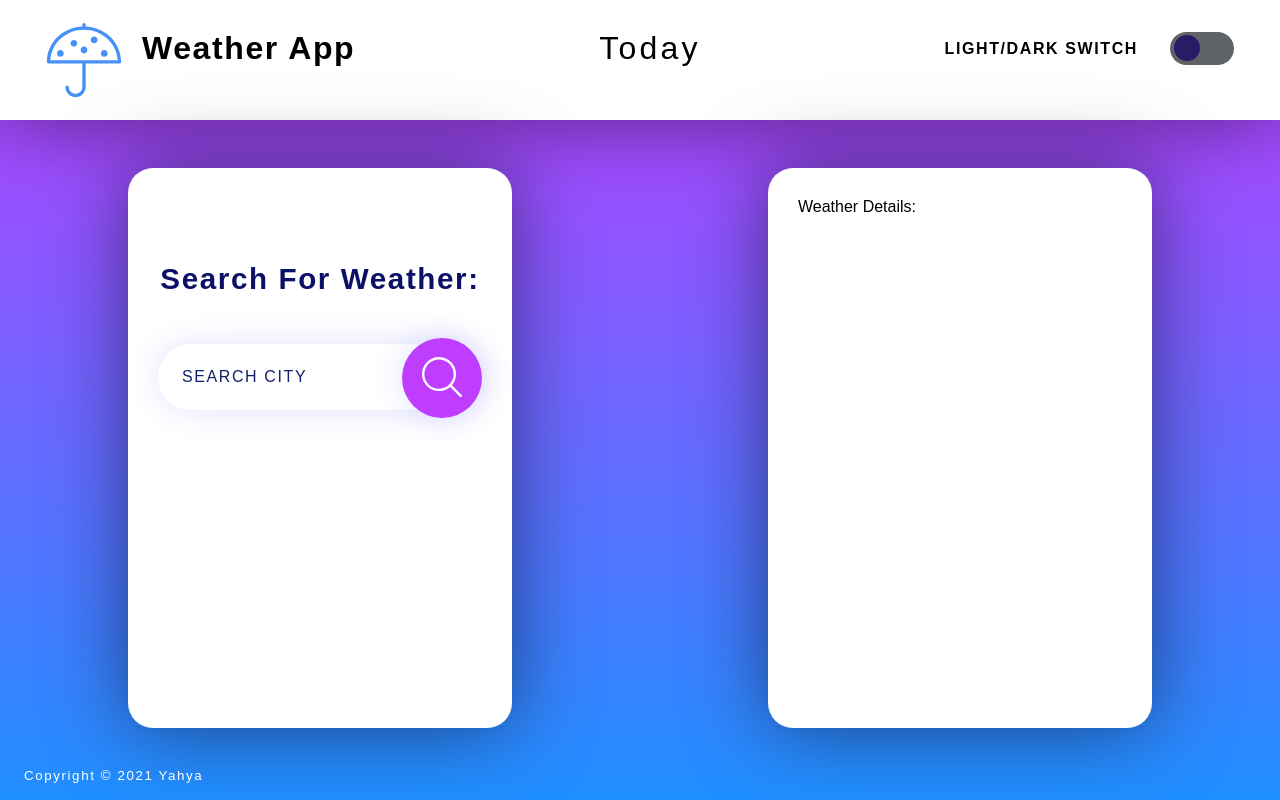
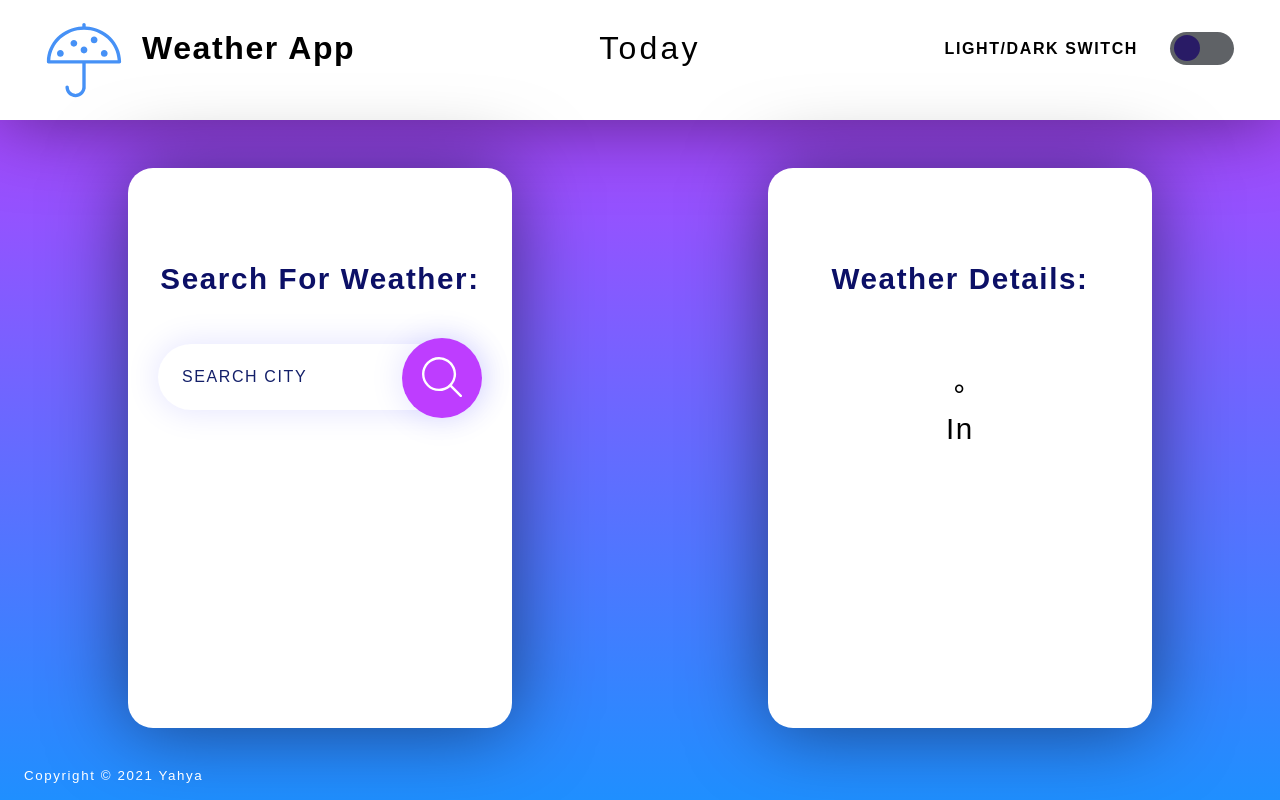
Before and after one commit to RemoteSoul-hub/cool-weather-app, an Angular app: page / in a window 1280 px wide. Built offline with nearby package versions, Linux system fonts and the light colour scheme.

Commit message:
Update  : Card 2 shows weather results

```diff
--- a/src/app/components/weather/weather.component.html
+++ b/src/app/components/weather/weather.component.html
@@ -12,6 +12,11 @@
     </form>
 </div>
 <div class="column1">
-Weather Details:
+<h3 class="text-center">Weather Details:</h3>
+<p class="text-center">{{this.weatherData?.location.localtime}}</p>
+<p class="text-center"><img src="{{this.weatherData?.current.weather_icons}}" alt=""></p>
+<p class="text-center">{{this.weatherData?.current.temperature}}°</p>
+<p class="text-center">{{this.weatherData?.location.name}} In {{this.weatherData?.location.country}}</p>
+<p class="text-center">{{this.weatherData?.current.humidity}}</p>
 </div>
 </div>
--- a/src/app/components/weather/weather.component.scss
+++ b/src/app/components/weather/weather.component.scss
@@ -10,10 +10,6 @@
     padding: 30px;
     box-shadow: 0 0 5rem rgba(0, 0, 0, 0.5);
     border-radius: 25px;
-    h3 {
-      color: #0c1066;
-      margin: 4rem 0 3rem 0;
-    }
   }
 }
 
@@ -67,3 +63,8 @@
   height: 50%;
   width: 50%;
 }
+
+h3 {
+  color: #0c1066;
+  margin: 4rem 0 3rem 0;
+}
```
